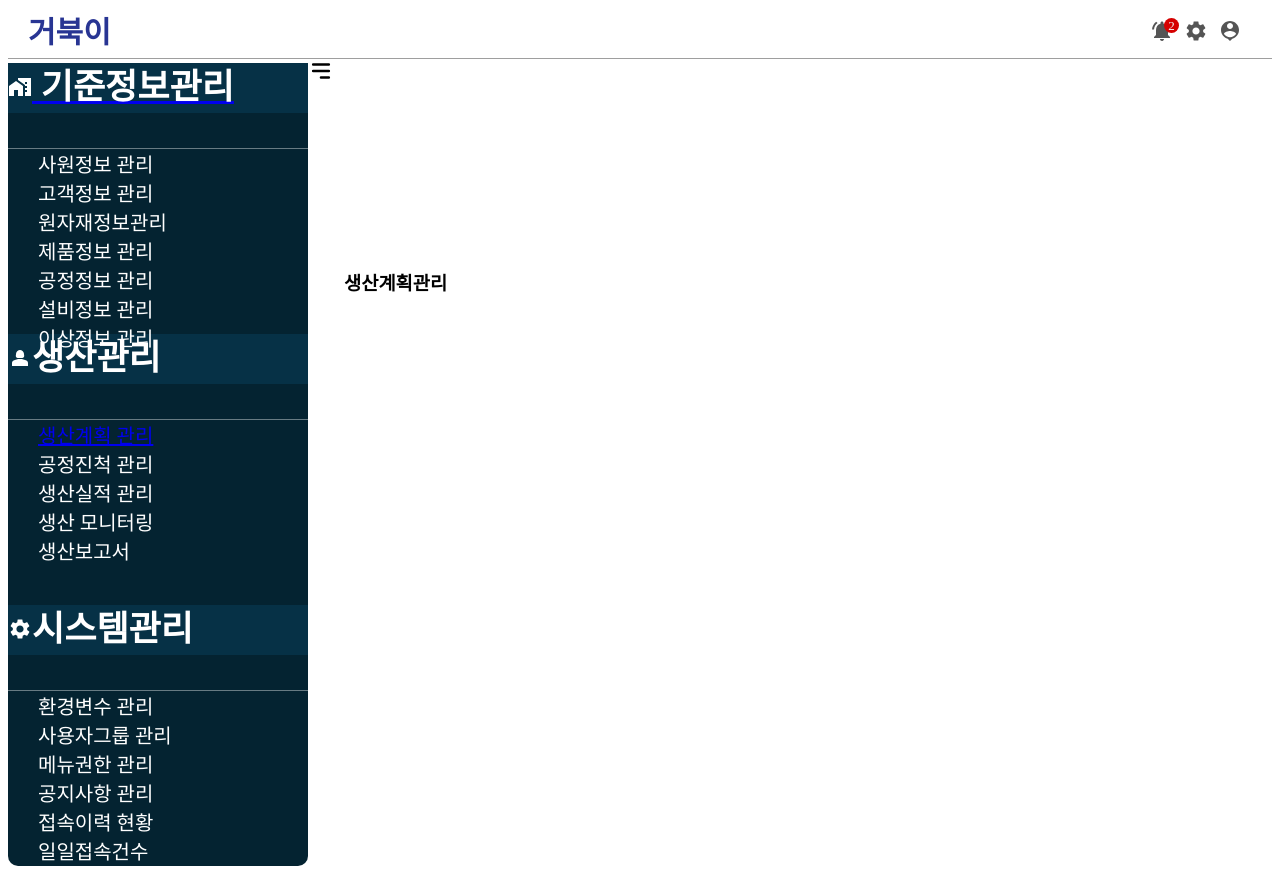
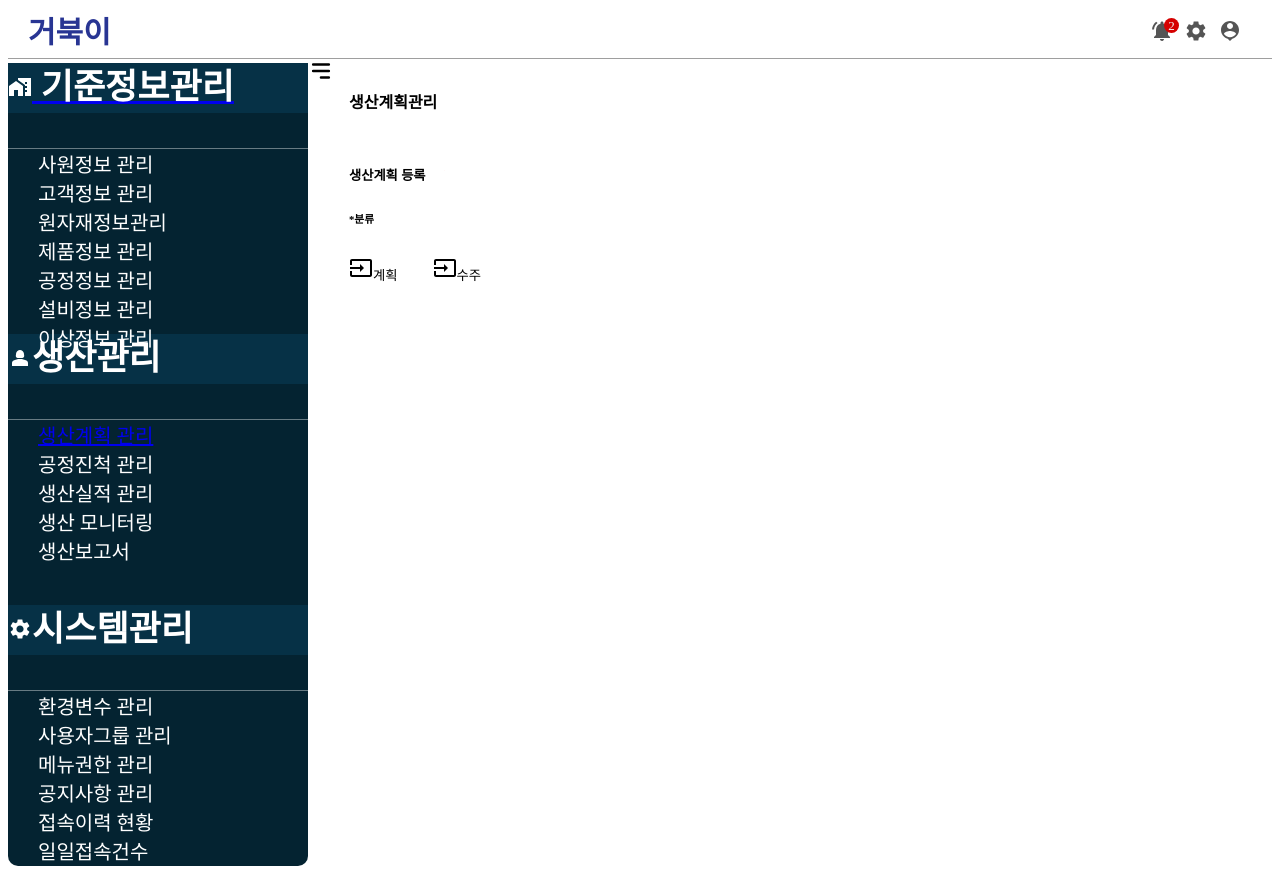
Before and after one commit to sunford4927/team_mes, a React (Create React App) app in the folder react-admin-dashboard/: page /NewR in a window 1280 px wide. Built offline with nearby package versions, Linux system fonts and the light colour scheme.

Commit message:
등록과정아직 안했음 ...

```diff
--- a/react-admin-dashboard/src/news/newR/NewR.jsx
+++ b/react-admin-dashboard/src/news/newR/NewR.jsx
@@ -1,8 +1,32 @@
 import React from "react";
+import { Link } from "react-router-dom";
 import './newR.css';
+import InputIcon from '@mui/icons-material/Input';
 
 
 
 export default function NewR() {
-    return <h3 className="NewRTitle">생산계획관리</h3>
+    return (
+        <div className="processPR">
+            <div className="processPRWrapper">
+                <div className="processMenu">
+                    <h3 className="processTitle">생산계획관리</h3>
+                    <h5 className="processR">생산계획 등록 </h5>
+                    <h6 className="processnext">*필수항목</h6>
+                    <h6 className="processclassification">*분류</h6>
+                    <Link to="/NewR">
+                        <button className="processAddButton"><InputIcon/>계획</button>
+                    </Link>
+                    <Link to="users">
+                        <button
+                        className="processAddButton1"><InputIcon/>수주</button>
+                    </Link>
+                </div>
+
+            </div>
+        </div>
+
+
+    )
+
 };
--- a/react-admin-dashboard/src/news/newR/newR.css
+++ b/react-admin-dashboard/src/news/newR/newR.css
@@ -1,6 +1,52 @@
 .NewRTitle {
     flex: 1;
     margin-top: 200px;
-    padding: 10px;
+    padding: 20px;
+
 
 }
+
+.processTitle {
+    flex: 4;
+    padding: 15px;
+    font-size: 16px;
+}
+
+.processR {
+    flex: 4;
+    position: relative;
+    padding:15px;
+}
+
+.processnext {
+    padding-left: 110px;
+    margin-top: -50px;
+    font-size: 0.001in;
+    color:red;
+}
+
+.processclassification{
+    padding: 15px;
+}
+
+.processAddButton{
+    padding: 15px;
+    border-radius: 5px;
+    background: #FFFFFF;
+    cursor: pointer;
+    border: none;
+    margin-top: -100px;
+    padding-right: 20px;
+
+
+}
+
+.processAddButton1{
+    padding:15px;
+    border-radius: 5px;
+    background: #FFFFFF;
+    cursor: pointer;
+    border: none;
+    margin-top: -500px;
+
+}
```
Also changed, not shown: react-admin-dashboard/src/news/newragister/NewRagister.jsx (+3 -4 lines), react-admin-dashboard/src/news/plan/plan.css (added), react-admin-dashboard/src/news/plan/plan.jsx (added).
